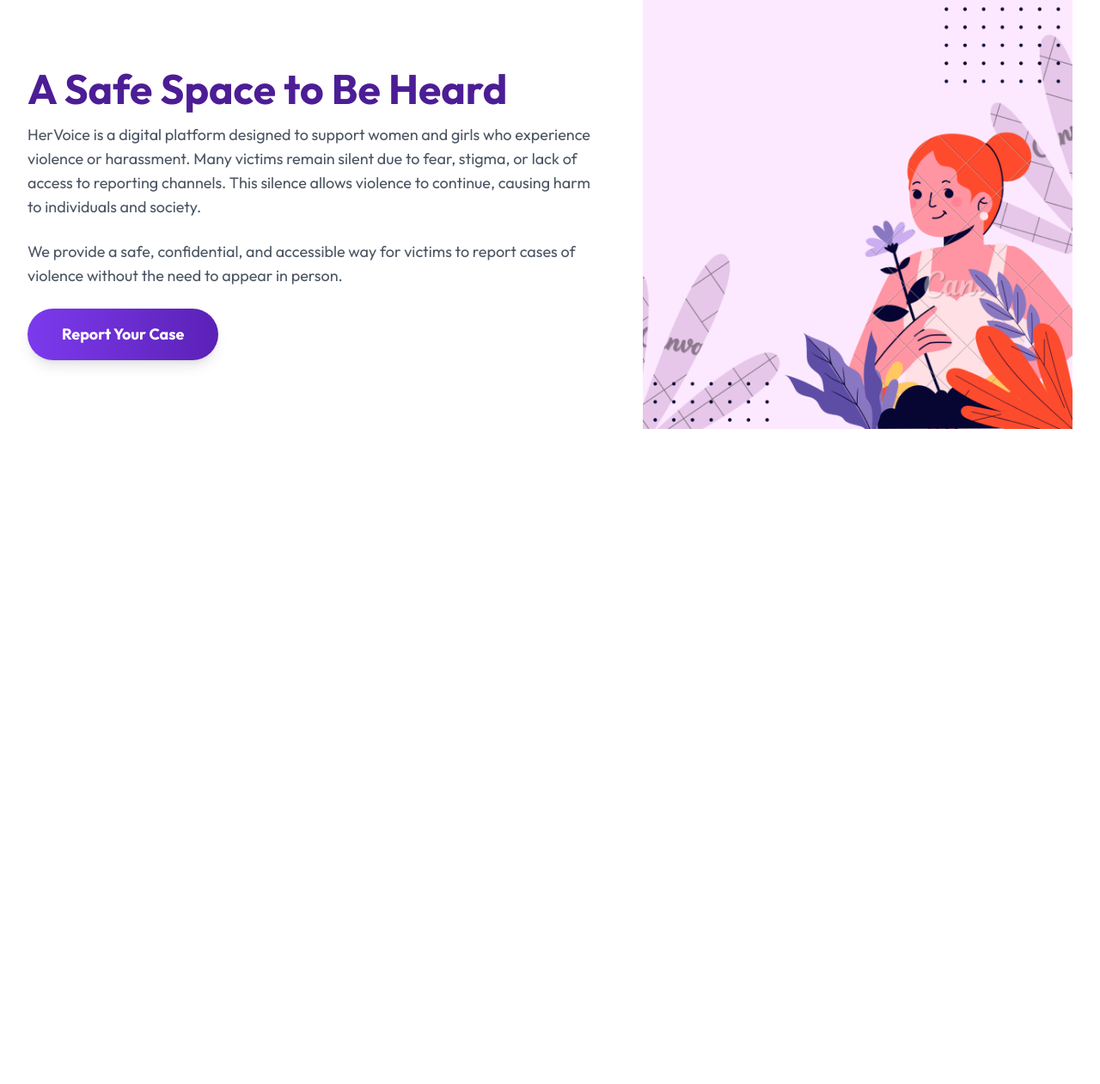
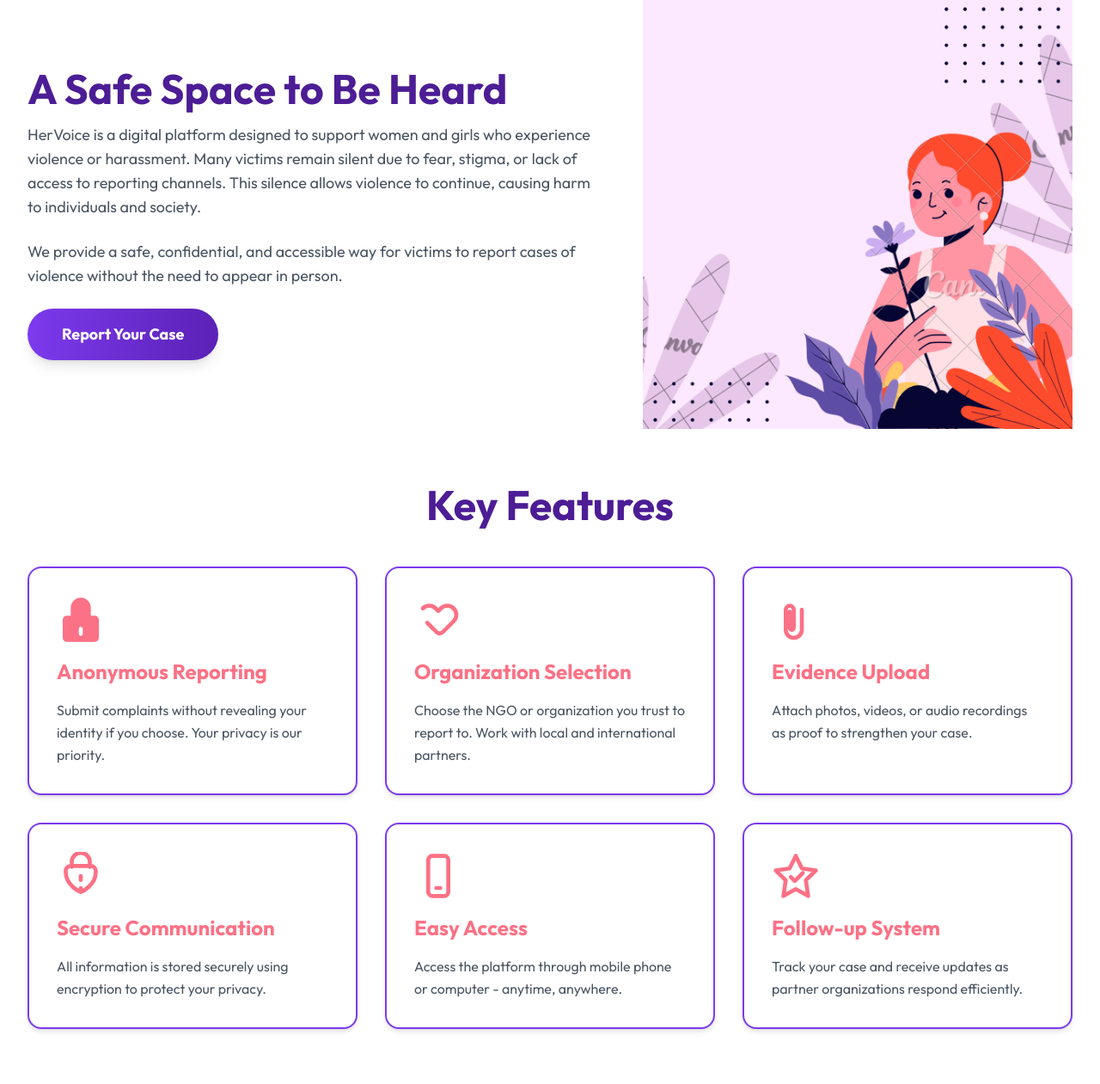
Before and after one commit to Ange290/HerVoice-Rwanda, a PHP site: page / in a window 1280 px wide. Shown: the part 209-1470 px from the top of the page at 86% size. Before the commit the page ends 708 px from the top, so only its background shows below. Run offline with PHP 8.4, Linux system fonts and the light colour scheme.

Commit message:
feat: add key feature section

```diff
--- a/index.html
+++ b/index.html
@@ -28,6 +28,99 @@
 />
 
         </section>
+
+         <section class="my-16">
+            <h2 class="text-center text-violet-900 text-4xl md:text-5xl font-bold mb-12">Key Features</h2>
+            <div class="grid grid-cols-1 md:grid-cols-2 lg:grid-cols-3 gap-8">
+               <div class="bg-white p-8 rounded-2xl shadow-md hover:shadow-xl hover:-translate-y-2 transition-all duration-300 border-2 border-violet-600">
+
+    <div class="mb-4">
+        <svg xmlns="http://www.w3.org/2000/svg"
+             class="w-14 h-14 text-rose-400"
+             viewBox="0 0 24 24" fill="currentColor">
+            <path d="M12 1a5 5 0 0 0-5 5v4H5a2 2 0 0 0-2 2v9a2 2 0 0 0 2 2h14a2 2 0 0 0 2-2v-9a2 2 0 0 0-2-2h-2V6a5 5 0 0 0-5-5zm-1 15.5a1 1 0 1 1 2 0V19a1 1 0 1 1-2 0v-2.5z"/>
+        </svg>
+    </div>
+
+    <h3 class="text-rose-400 text-2xl font-bold mb-4">Anonymous Reporting</h3>
+    <p class="text-gray-600">Submit complaints without revealing your identity if you choose. Your privacy is our priority.</p>
+</div>
+
+
+<!-- Feature 1: Organization Selection -->
+<div class="bg-white p-8 rounded-2xl shadow-md hover:shadow-xl hover:-translate-y-2 transition-all duration-300 border-2 border-violet-600">
+    <div class="mb-4">
+        <svg xmlns="http://www.w3.org/2000/svg"
+             class="w-14 h-14 text-rose-400"
+             fill="none" viewBox="0 0 24 24" stroke="currentColor" stroke-width="2">
+            <path stroke-linecap="round" stroke-linejoin="round"
+                d="M4.318 6.318a4.5 4.5 0 0 1 6.364 0L12 7.636l1.318-1.318a4.5 4.5 0 1 1 6.364 6.364l-5.5 5.5a2.121 2.121 0 0 1-3 0L6.5 13.5" />
+        </svg>
+    </div>
+    <h3 class="text-rose-400 text-2xl font-bold mb-4">Organization Selection</h3>
+    <p class="text-gray-600">Choose the NGO or organization you trust to report to. Work with local and international partners.</p>
+</div>
+
+<!-- Feature 2: Evidence Upload -->
+<div class="bg-white p-8 rounded-2xl shadow-md hover:shadow-xl hover:-translate-y-2 transition-all duration-300 border-2 border-violet-600">
+    <div class="mb-4">
+        <svg xmlns="http://www.w3.org/2000/svg"
+             class="w-14 h-14 text-rose-400"
+             fill="none" viewBox="0 0 24 24" stroke="currentColor" stroke-width="2">
+            <path stroke-linecap="round" stroke-linejoin="round"
+                  d="M15 7v10a4 4 0 1 1-8 0V7a2 2 0 1 1 4 0v9a1 1 0 0 1-2 0V8" />
+        </svg>
+    </div>
+    <h3 class="text-rose-400 text-2xl font-bold mb-4">Evidence Upload</h3>
+    <p class="text-gray-600">Attach photos, videos, or audio recordings as proof to strengthen your case.</p>
+</div>
+
+<!-- Feature 3: Secure Communication -->
+<div class="bg-white p-8 rounded-2xl shadow-md hover:shadow-xl hover:-translate-y-2 transition-all duration-300 border-2 border-violet-600">
+    <div class="mb-4">
+        <svg xmlns="http://www.w3.org/2000/svg"
+             class="w-14 h-14 text-rose-400"
+             fill="none" viewBox="0 0 24 24" stroke="currentColor" stroke-width="2">
+            <path stroke-linecap="round" stroke-linejoin="round"
+                d="M12 12v2m0 4h.01M7.5 7.5V5a4.5 4.5 0 0 1 9 0v2.5M4.5 10c0 7 7.5 10 7.5 10s7.5-3 7.5-10v-.5a2.5 2.5 0 0 0-2.5-2.5h-10A2.5 2.5 0 0 0 4.5 10v.5z" />
+        </svg>
+    </div>
+    <h3 class="text-rose-400 text-2xl font-bold mb-4">Secure Communication</h3>
+    <p class="text-gray-600">All information is stored securely using encryption to protect your privacy.</p>
+</div>
+
+<!-- Feature 4: Easy Access -->
+<div class="bg-white p-8 rounded-2xl shadow-md hover:shadow-xl hover:-translate-y-2 transition-all duration-300 border-2 border-violet-600">
+    <div class="mb-4">
+        <svg xmlns="http://www.w3.org/2000/svg"
+             class="w-14 h-14 text-rose-400"
+             fill="none" viewBox="0 0 24 24" stroke="currentColor" stroke-width="2">
+            <rect x="7" y="2" width="10" height="20" rx="2" ry="2"/>
+            <path d="M11 18h2" stroke-linecap="round"/>
+        </svg>
+    </div>
+    <h3 class="text-rose-400 text-2xl font-bold mb-4">Easy Access</h3>
+    <p class="text-gray-600">Access the platform through mobile phone or computer - anytime, anywhere.</p>
+</div>
+
+<!-- Feature 5: Follow-up System -->
+<div class="bg-white p-8 rounded-2xl shadow-md hover:shadow-xl hover:-translate-y-2 transition-all duration-300 border-2 border-violet-600">
+    <div class="mb-4">
+        <svg xmlns="http://www.w3.org/2000/svg"
+             class="w-14 h-14 text-rose-400"
+             fill="none" viewBox="0 0 24 24" stroke="currentColor" stroke-width="2">
+            <path stroke-linecap="round" stroke-linejoin="round"
+                d="M12 2l3.09 6.26L22 9.27l-5 4.87L18.18 22 12 18.56 5.82 22 7 14.14 2 9.27l6.91-1.01L12 2z" />
+            <path stroke-linecap="round" stroke-linejoin="round"
+                d="M9.5 12.5l2 2 4-4" />
+        </svg>
+    </div>
+    <h3 class="text-rose-400 text-2xl font-bold mb-4">Follow-up System</h3>
+    <p class="text-gray-600">Track your case and receive updates as partner organizations respond efficiently.</p>
+</div>
+
+              </div>
+        </section>
         </div>
 </body>
 </html>
--- a/src/output.css
+++ b/src/output.css
@@ -566,6 +566,11 @@ video {
   margin-bottom: 3rem;
 }
 
+.my-16{
+  margin-top: 4rem;
+  margin-bottom: 4rem;
+}
+
 .mb-2{
   margin-bottom: 0.5rem;
 }
@@ -578,12 +583,20 @@ video {
   margin-bottom: 1.5rem;
 }
 
+.mb-12{
+  margin-bottom: 3rem;
+}
+
 .inline-block{
   display: inline-block;
 }
 
 .flex{
   display: flex;
+}
+
+.grid{
+  display: grid;
 }
 
 .h-auto{
@@ -610,8 +623,16 @@ video {
   height: 100vw;
 }
 
+.h-14{
+  height: 3.5rem;
+}
+
 .w-full{
   width: 100%;
+}
+
+.w-14{
+  width: 3.5rem;
 }
 
 .min-w-\[300px\]{
@@ -638,6 +659,10 @@ video {
   flex: 1 1 0%;
 }
 
+.grid-cols-1{
+  grid-template-columns: repeat(1, minmax(0, 1fr));
+}
+
 .flex-col{
   flex-direction: column;
 }
@@ -650,13 +675,47 @@ video {
   gap: 3rem;
 }
 
+.gap-8{
+  gap: 2rem;
+}
+
 .rounded-full{
   border-radius: 9999px;
+}
+
+.rounded-2xl{
+  border-radius: 1rem;
+}
+
+.border-4{
+  border-width: 4px;
+}
+
+.border-2{
+  border-width: 2px;
+}
+
+.border-\[1px\]{
+  border-width: 1px;
+}
+
+.border-t-4{
+  border-top-width: 4px;
+}
+
+.border-violet-600{
+  --tw-border-opacity: 1;
+  border-color: rgb(124 58 237 / var(--tw-border-opacity, 1));
 }
 
 .bg-violet-900{
   --tw-bg-opacity: 1;
   background-color: rgb(76 29 149 / var(--tw-bg-opacity, 1));
+}
+
+.bg-white{
+  --tw-bg-opacity: 1;
+  background-color: rgb(255 255 255 / var(--tw-bg-opacity, 1));
 }
 
 .bg-gradient-to-r{
@@ -675,6 +734,10 @@ video {
 
 .to-violet-800{
   --tw-gradient-to: #5b21b6 var(--tw-gradient-to-position);
+}
+
+.p-8{
+  padding: 2rem;
 }
 
 .px-8{
@@ -725,6 +788,11 @@ video {
   line-height: 1.75rem;
 }
 
+.text-2xl{
+  font-size: 1.5rem;
+  line-height: 2rem;
+}
+
 .font-bold{
   font-weight: 700;
 }
@@ -767,6 +835,16 @@ video {
   color: rgb(76 29 149 / var(--tw-text-opacity, 1));
 }
 
+.text-rose-600{
+  --tw-text-opacity: 1;
+  color: rgb(225 29 72 / var(--tw-text-opacity, 1));
+}
+
+.text-rose-400{
+  --tw-text-opacity: 1;
+  color: rgb(251 113 133 / var(--tw-text-opacity, 1));
+}
+
 .opacity-95{
   opacity: 0.95;
 }
@@ -774,6 +852,12 @@ video {
 .shadow-lg{
   --tw-shadow: 0 10px 15px -3px rgb(0 0 0 / 0.1), 0 4px 6px -4px rgb(0 0 0 / 0.1);
   --tw-shadow-colored: 0 10px 15px -3px var(--tw-shadow-color), 0 4px 6px -4px var(--tw-shadow-color);
+  box-shadow: var(--tw-ring-offset-shadow, 0 0 #0000), var(--tw-ring-shadow, 0 0 #0000), var(--tw-shadow);
+}
+
+.shadow-md{
+  --tw-shadow: 0 4px 6px -1px rgb(0 0 0 / 0.1), 0 2px 4px -2px rgb(0 0 0 / 0.1);
+  --tw-shadow-colored: 0 4px 6px -1px var(--tw-shadow-color), 0 2px 4px -2px var(--tw-shadow-color);
   box-shadow: var(--tw-ring-offset-shadow, 0 0 #0000), var(--tw-ring-shadow, 0 0 #0000), var(--tw-shadow);
 }
 
@@ -797,6 +881,11 @@ video {
   transform: translate(var(--tw-translate-x), var(--tw-translate-y)) rotate(var(--tw-rotate)) skewX(var(--tw-skew-x)) skewY(var(--tw-skew-y)) scaleX(var(--tw-scale-x)) scaleY(var(--tw-scale-y));
 }
 
+.hover\:-translate-y-2:hover{
+  --tw-translate-y: -0.5rem;
+  transform: translate(var(--tw-translate-x), var(--tw-translate-y)) rotate(var(--tw-rotate)) skewX(var(--tw-skew-x)) skewY(var(--tw-skew-y)) scaleX(var(--tw-scale-x)) scaleY(var(--tw-scale-y));
+}
+
 .hover\:shadow-xl:hover{
   --tw-shadow: 0 20px 25px -5px rgb(0 0 0 / 0.1), 0 8px 10px -6px rgb(0 0 0 / 0.1);
   --tw-shadow-colored: 0 20px 25px -5px var(--tw-shadow-color), 0 8px 10px -6px var(--tw-shadow-color);
@@ -804,6 +893,10 @@ video {
 }
 
 @media (min-width: 768px){
+  .md\:grid-cols-2{
+    grid-template-columns: repeat(2, minmax(0, 1fr));
+  }
+
   .md\:text-6xl{
     font-size: 3.75rem;
     line-height: 1;
@@ -816,6 +909,10 @@ video {
 }
 
 @media (min-width: 1024px){
+  .lg\:grid-cols-3{
+    grid-template-columns: repeat(3, minmax(0, 1fr));
+  }
+
   .lg\:flex-row{
     flex-direction: row;
   }
```
